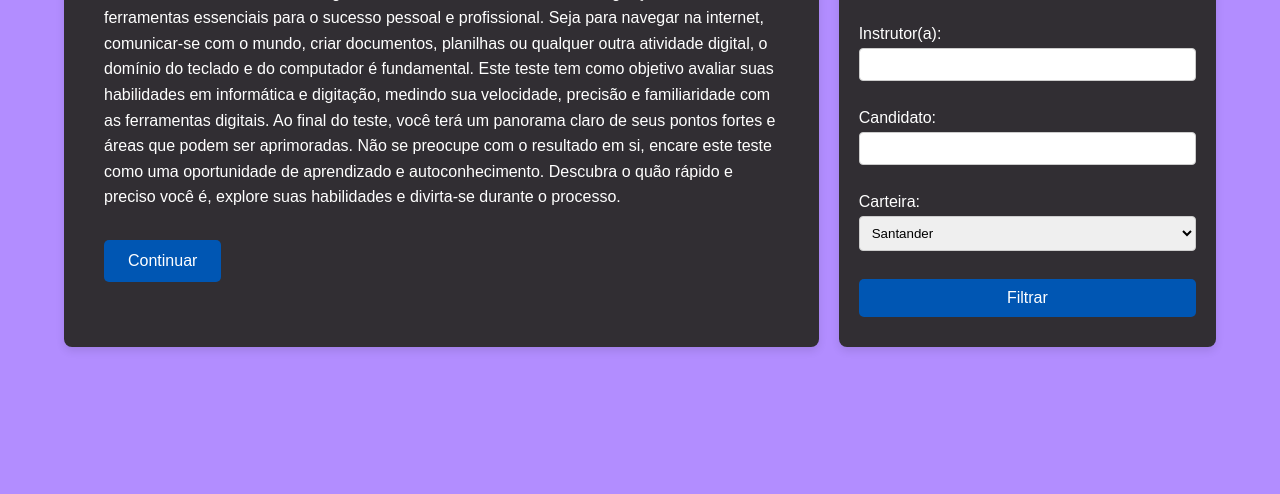
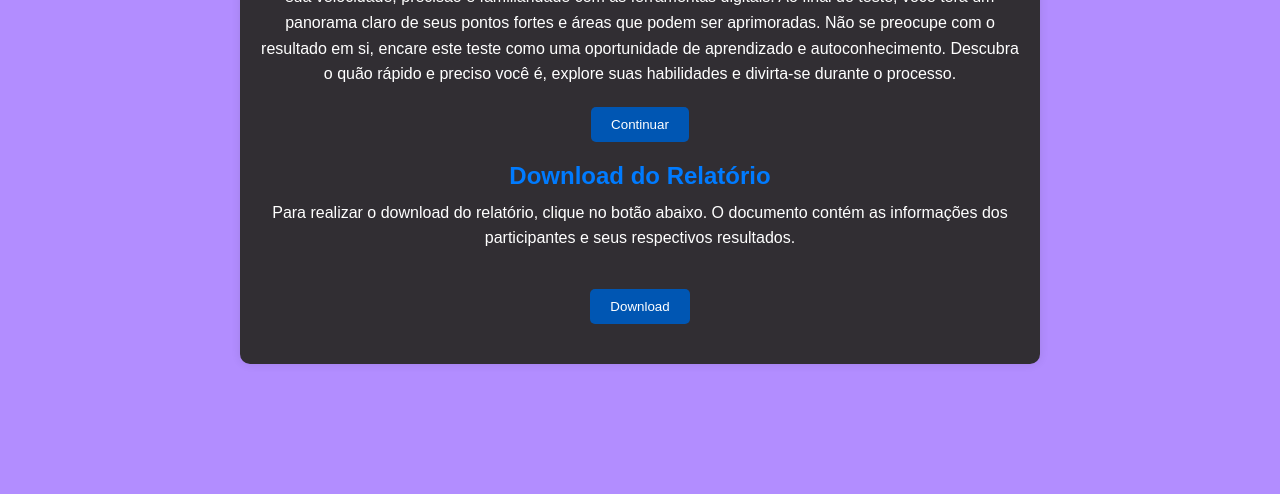
Before and after one commit to tlsilva89/Typing-Skills-Test, a website: page public/index.html in a window 1280 px wide. Shown: the part 306-800 px from the top of the page. Drawn offline with Linux system fonts and the light colour scheme.

Commit message:
Projeto Finalizado

```diff
--- a/public/index.html
+++ b/public/index.html
@@ -29,41 +29,15 @@
         autoconhecimento.
         Descubra o quão rápido e preciso você é, explore suas habilidades e divirta-se durante o processo.</p>
 
-      <button onclick="location.href='/public/pages/register.html'">Continuar</button>
+      <button onclick="location.href='pages/register.html'"">Continuar</button>
     </section>
-    <section class="filter">
-      <h2>Filtrar Resultados</h2>
-      <form>
-        <label for="data">Data:</label>
-        <input type="date" id="date" name="data">
+    <section class=" download">
+        <h2>Download do Relatório</h2>
 
-        <br><br>
-
-        <label for="teacher">Instrutor(a): </label>
-        <input type="text" name="teacher" id="teacher" required>
-
-        <br><br>
-
-        <label for="name">Candidato: </label>
-        <input type="text" name="name" id="name" required>
-
-        <br><br>
-
-        <label for="sector">Carteira: </label>
-        <select name="sector" id="sector" required>
-          <option value="Santander">Santander</option>
-          <option value="DM_Cobranca">DM Cobrança</option>
-          <option value="DM_SAC">DM SAC</option>
-          <option value="Credz">Credz</option>
-          <option value="Carrefour">Carrefour</option>
-          <option value="Crefisa">Crefisa</option>
-          <option value="Demais_Carteiras">Demais Carteiras</option>
-        </select>
-
-        <br><br>
-
-        <input type="submit" value="Filtrar">
-      </form>
+        <p>Para realizar o download do relatório, clique no botão abaixo. O documento contém as informações dos
+          participantes e seus respectivos resultados.</p>
+        <br>
+        <a href="relatorios/registros.xlsx"><button>Download</button></a>
     </section>
   </div>
 
--- a/public/style/index.css
+++ b/public/style/index.css
@@ -1,97 +1,57 @@
+* {
+  margin: 0;
+  padding: 0;
+  box-sizing: border-box;
+  font-family: Arial, sans-serif;
+}
+
 body {
-  font-family: Arial, Helvetica, sans-serif;
   display: flex;
   justify-content: center;
   align-items: center;
-  min-height: 100vh;
-  margin: 0;
+  height: 100vh;
   background-color: #B28DFF;
-  color: #333;
 }
 
 .container {
-  display: flex;
-  width: 90%;
-  max-width: 1200px;
-  gap: 20px;
+  background-color: #312e33;
+  padding: 20px;
+  border-radius: 10px;
+  box-shadow: 0 0 10px rgba(0, 0, 0, 0.1);
+  max-width: 800px;
+  width: 100%;
+  align-items: center;
+  text-align: center;
 }
 
-.intro {
-  flex: 1;
-  padding: 40px;
-  background-color: #312e33;
-  border-radius: 8px;
-  box-shadow: 0 4px 8px rgba(0, 0, 0, 0.1);
+.intro,
+.download {
+  margin-bottom: 20px;
 }
 
-.filter {
-  flex: 0.5;
-  padding: 20px;
-  background-color: #312e33;
-  border-radius: 8px;
-  box-shadow: 0 4px 8px rgba(0, 0, 0, 0.1);
+h1,
+h2 {
+  color: #007bff;
+  margin-bottom: 10px;
+  text-align: center;
 }
 
-.intro h1 {
-  font-size: 2.5em;
+p {
+  color: #fff;
+  line-height: 1.6;
   margin-bottom: 20px;
-  color: #007bff;
 }
 
-.intro p {
-  line-height: 1.6;
-  margin-bottom: 30px;
+button {
+  background-color: #0056b3;
   color: #fff;
+  border: none;
+  padding: 10px 20px;
+  border-radius: 5px;
+  cursor: pointer;
+  transition: background-color 0.3s;
 }
 
-.intro button {
-  background-color: #0056b3;
-  color: #fff;
-  padding: 12px 24px;
-  border: none;
-  border-radius: 5px;
-  cursor: pointer;
-  font-size: 1em;
-  transition: background-color 0.3s ease;
-}
-
-.intro button:hover {
+button:hover {
   background-color: #48bcc5;
 }
-
-.filter h2 {
-  font-size: 1.8em;
-  margin-bottom: 20px;
-  color: #007bff;
-}
-
-.filter label {
-  display: block;
-  margin-bottom: 5px;
-  color: #fff;
-}
-
-.filter input,
-.filter select {
-  width: 100%;
-  padding: 8px;
-  margin-bottom: 10px;
-  border: 1px solid #ccc;
-  border-radius: 4px;
-  box-sizing: border-box;
-}
-
-.filter input[type="submit"] {
-  background-color: #0056b3;
-  color: #fff;
-  padding: 10px 15px;
-  border: none;
-  border-radius: 5px;
-  cursor: pointer;
-  font-size: 1em;
-  transition: background-color 0.3s ease;
-}
-
-.filter input[type="submit"]:hover {
-  background-color: #48bcc5;
-}
```
Also changed, not shown: public/scripts/register.js (+12 -0 lines), public/scripts/test.js (+13 -2 lines), public/scripts/typing-test.js (+14 -4 lines), server.js (+29 -17 lines).
